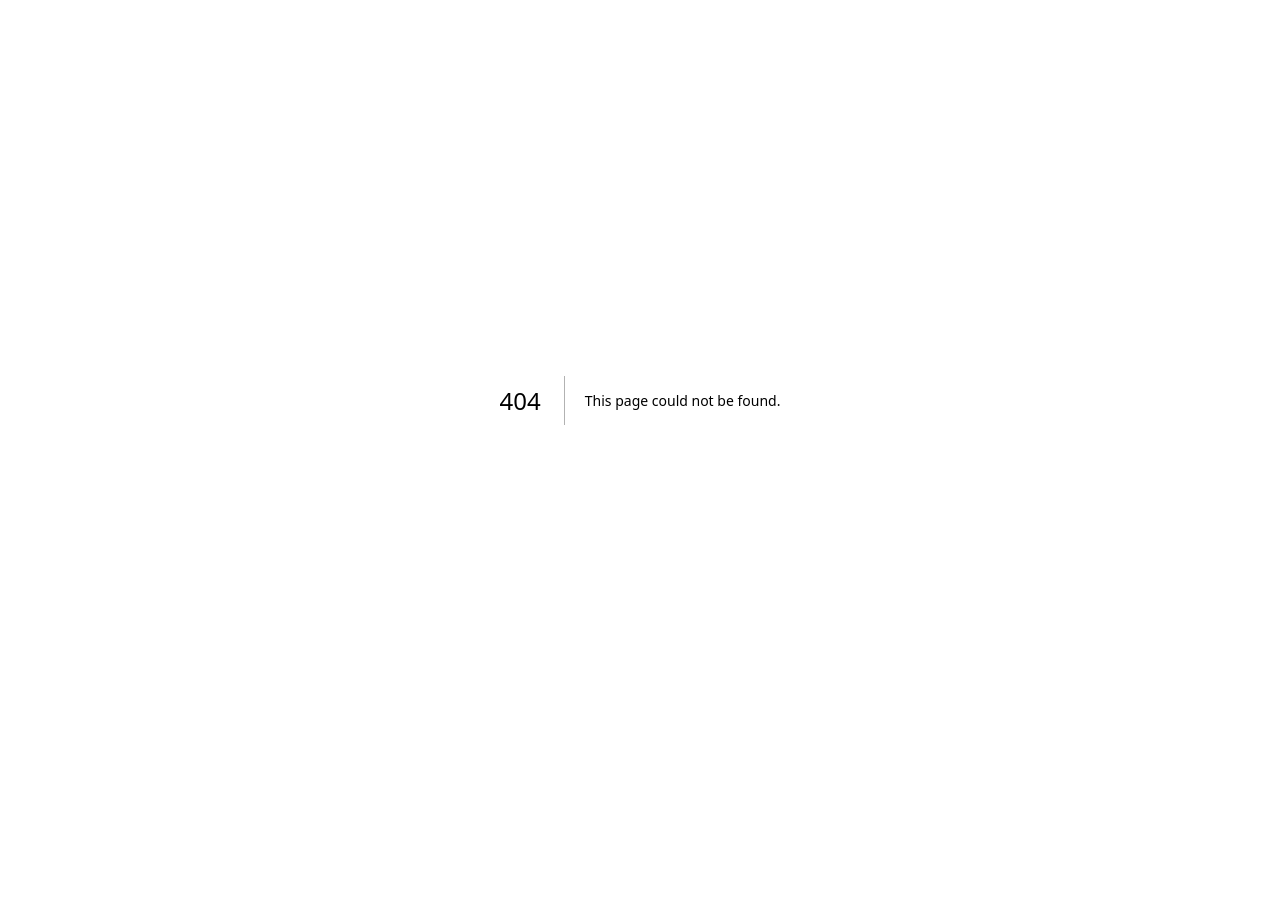
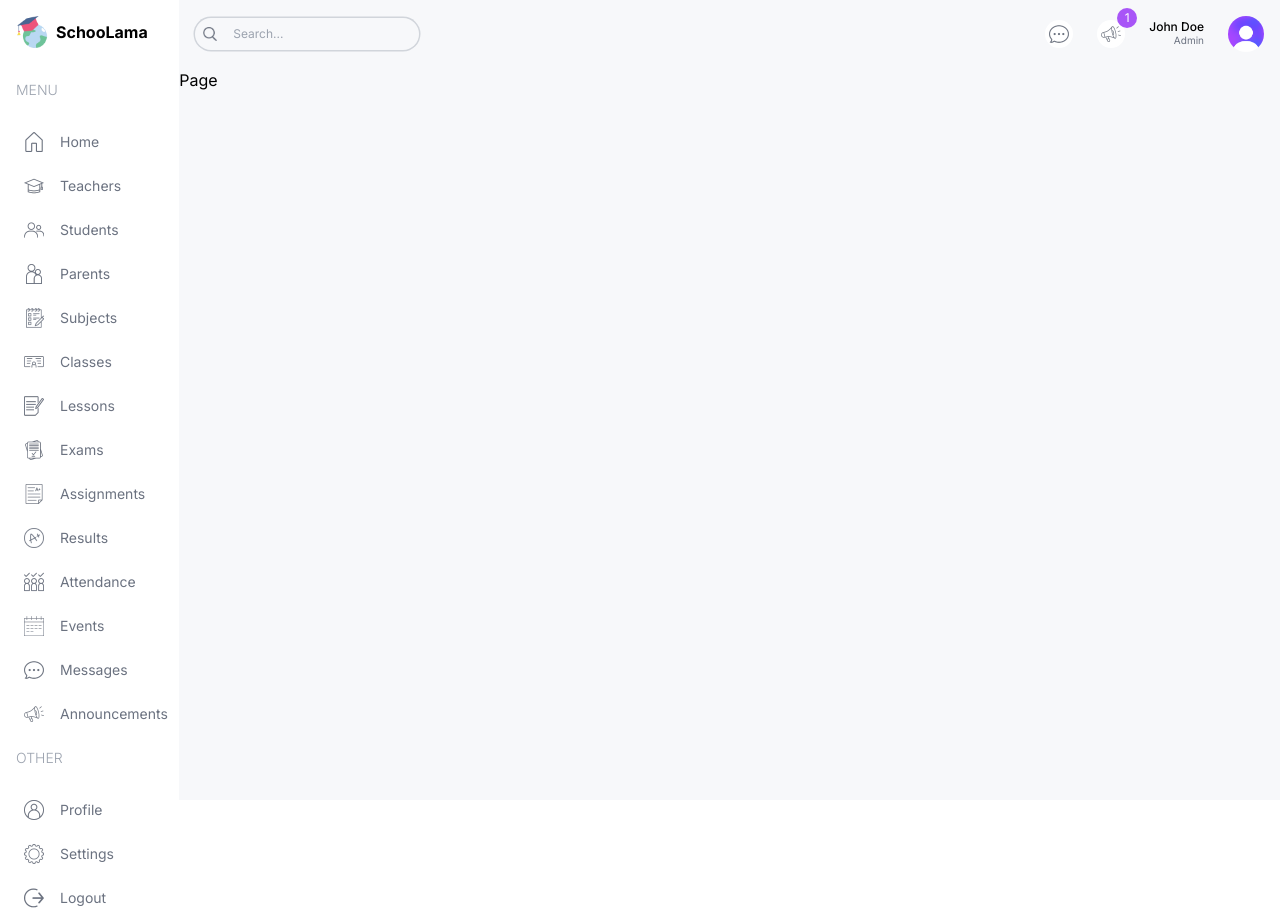
Before and after one commit to hamza-1612/academix-dashboard-ui, a Next.js app: page /teacher in a window 1280 px wide. Before the commit this address had no page. Before the commit the page ends 800 px from the top, so only its background shows below. Built offline with nearby package versions, Linux system fonts and the light colour scheme.

Commit message:
Sandbox snapshot commit

```diff
--- /dev/null
+++ b/src/app/(dashboard)/layout.tsx
@@ -0,0 +1,31 @@
+import Menu from "@/components/Menu";
+import Navbar from "@/components/Navbar";
+import Image from "next/image";
+import Link from "next/link";
+
+export default function DashboardLayout({
+  children,
+}: Readonly<{
+  children: React.ReactNode;
+}>) {
+  return (
+    <div className="h-screen flex">
+      {/* LEFT */}
+      <div className="w-[14%] md:w-[8%] lg:w-[16%] xl:w-[14%] p-4">
+        <Link
+          href="/"
+          className="flex items-center justify-center lg:justify-start gap-2"
+        >
+          <Image src="/logo.png" alt="logo" width={32} height={32} />
+          <span className="hidden lg:block font-bold">SchooLama</span>
+        </Link>
+        <Menu />
+      </div>
+      {/* RIGHT */}
+      <div className="w-[86%] md:w-[92%] lg:w-[84%] xl:w-[86%] bg-[#F7F8FA] overflow-scroll flex flex-col">
+        <Navbar />
+        {children}
+      </div>
+    </div>
+  );
+}
--- a/src/app/dashboard/admin/page.tsx
+++ /dev/null
@@ -1,5 +0,0 @@
-const AdminPage = () => {
-  return <div className="">Page</div>;
-};
-
-export default AdminPage;
--- a/src/app/dashboard/layout.tsx
+++ /dev/null
@@ -1,18 +0,0 @@
-import type { Metadata } from "next";
-import { Inter } from "next/font/google";
-import "./globals.css";
-
-const inter = Inter({ subsets: ["latin"] });
-
-export const metadata: Metadata = {
-  title: "Lama Dev School Management Dashboard",
-  description: "Next.js School Management System",
-};
-
-export default function DashboardLayout({
-  children,
-}: Readonly<{
-  children: React.ReactNode;
-}>) {
-  return <div>test{children}</div>;
-}
--- a/src/components/Menu.tsx
+++ b/src/components/Menu.tsx
@@ -1,3 +1,7 @@
+import { role } from "@/lib/data";
+import Image from "next/image";
+import Link from "next/link";
+
 const menuItems = [
   {
     title: "MENU",
@@ -112,3 +116,33 @@
     ],
   },
 ];
+
+const Menu = () => {
+  return (
+    <div className="mt-4 text-sm">
+      {menuItems.map((i) => (
+        <div className="flex flex-col gap-2" key={i.title}>
+          <span className="hidden lg:block text-gray-400 font-light my-4">
+            {i.title}
+          </span>
+          {i.items.map((item) => {
+            if (item.visible.includes(role)) {
+              return (
+                <Link
+                  href={item.href}
+                  key={item.label}
+                  className="flex items-center justify-center lg:justify-start gap-4 text-gray-500 py-2 md:px-2 rounded-md hover:bg-lamaSkyLight"
+                >
+                  <Image src={item.icon} alt="" width={20} height={20} />
+                  <span className="hidden lg:block">{item.label}</span>
+                </Link>
+              );
+            }
+          })}
+        </div>
+      ))}
+    </div>
+  );
+};
+
+export default Menu;
--- /dev/null
+++ b/src/components/Navbar.tsx
@@ -0,0 +1,42 @@
+import Image from "next/image";
+
+const Navbar = () => {
+  return (
+    <div className="flex items-center justify-between p-4">
+      {/* SEARCH BAR */}
+      <div className="hidden md:flex items-center gap-2 text-xs rounded-full ring-[1.5px] ring-gray-300 px-2">
+        <Image src="/search.png" alt="" width={14} height={14} />
+        <input
+          type="text"
+          placeholder="Search..."
+          className="w-[200px] p-2 bg-transparent outline-none"
+        />
+      </div>
+      {/* ICONS AND USER */}
+      <div className="flex items-center gap-6 justify-end w-full">
+        <div className="bg-white rounded-full w-7 h-7 flex items-center justify-center cursor-pointer">
+          <Image src="/message.png" alt="" width={20} height={20} />
+        </div>
+        <div className="bg-white rounded-full w-7 h-7 flex items-center justify-center cursor-pointer relative">
+          <Image src="/announcement.png" alt="" width={20} height={20} />
+          <div className="absolute -top-3 -right-3 w-5 h-5 flex items-center justify-center bg-purple-500 text-white rounded-full text-xs">
+            1
+          </div>
+        </div>
+        <div className="flex flex-col">
+          <span className="text-xs leading-3 font-medium">John Doe</span>
+          <span className="text-[10px] text-gray-500 text-right">Admin</span>
+        </div>
+        <Image
+          src="/avatar.png"
+          alt=""
+          width={36}
+          height={36}
+          className="rounded-full"
+        />
+      </div>
+    </div>
+  );
+};
+
+export default Navbar;
--- /dev/null
+++ b/src/components/UserCard.tsx
@@ -0,0 +1,18 @@
+import Image from "next/image";
+
+const UserCard = ({ type }: { type: string }) => {
+  return (
+    <div className="rounded-2xl odd:bg-lamaPurple even:bg-lamaYellow p-4 flex-1 min-w-[130px]">
+      <div className="flex justify-between items-center">
+        <span className="text-[10px] bg-white px-2 py-1 rounded-full text-green-600">
+          2024/25
+        </span>
+        <Image src="/more.png" alt="" width={20} height={20} />
+      </div>
+      <h1 className="text-2xl font-semibold my-4">1,234</h1>
+      <h2 className="capitalize text-sm font-medium text-gray-500">{type}s</h2>
+    </div>
+  );
+};
+
+export default UserCard;
--- a/tailwind.config.ts
+++ b/tailwind.config.ts
@@ -13,6 +13,14 @@
         "gradient-conic":
           "conic-gradient(from 180deg at 50% 50%, var(--tw-gradient-stops))",
       },
+      colors: {
+        lamaSky: "#C3EBFA",
+        lamaSkyLight: "#EDF9FD",
+        lamaPurple: "#CFCEFF",
+        lamaPurpleLight: "#F1F0FF",
+        lamaYellow: "#FAE27C",
+        lamaYellowLight: "#FEFCE8",
+      },
     },
   },
   plugins: [],
```
Also changed, not shown: src/app/(dashboard)/admin/page.tsx (added), src/app/(dashboard)/sign-in/page.tsx (renamed from src/app/dashboard/sign-in/page.tsx), src/app/(dashboard)/student/page.tsx (renamed from src/app/dashboard/student/page.tsx), src/app/(dashboard)/teacher/page.tsx (renamed from src/app/dashboard/teacher/page.tsx).
